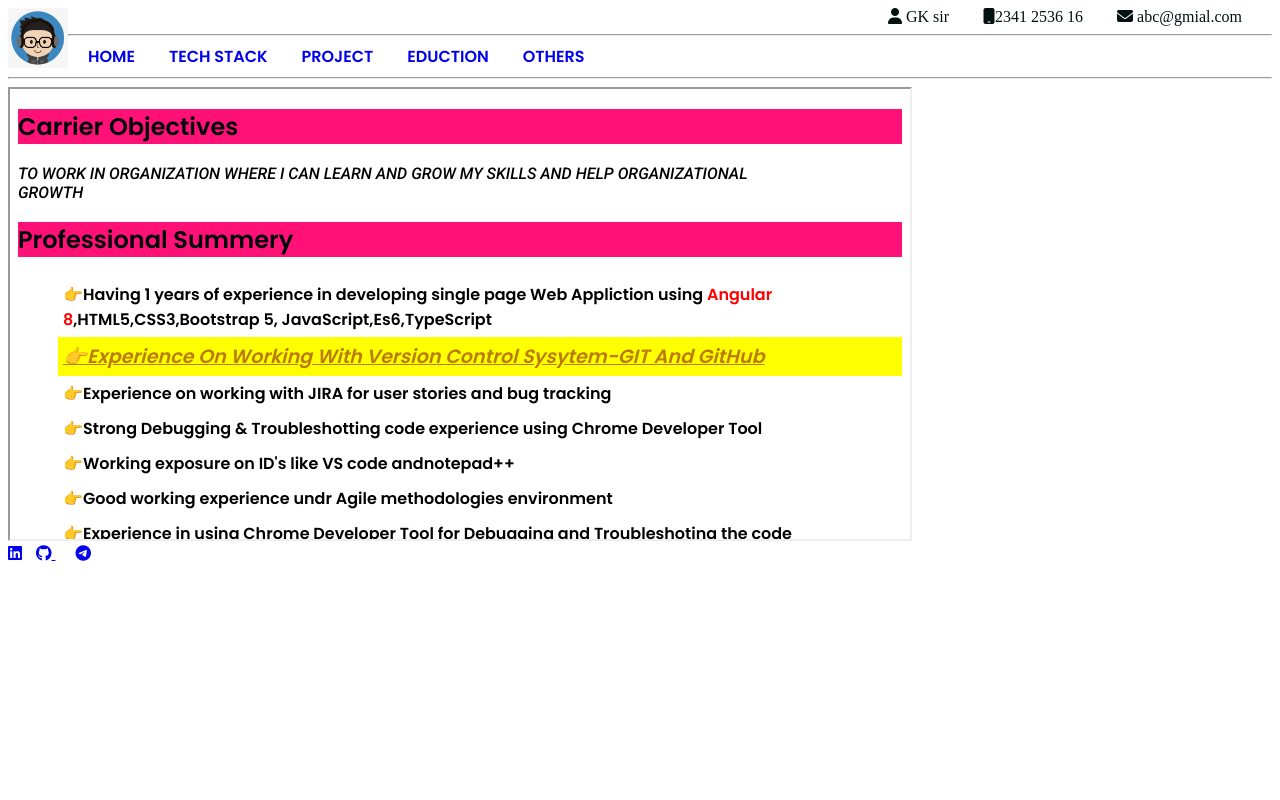
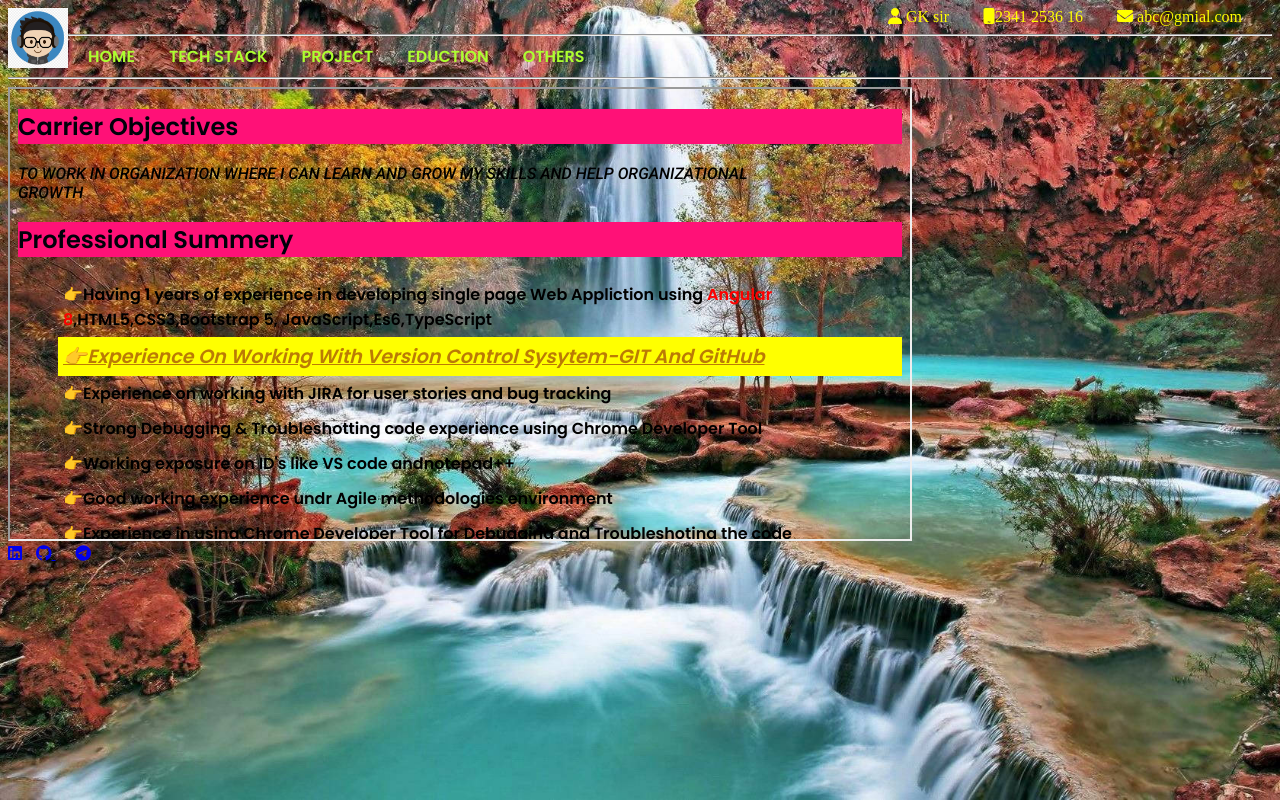
Before and after one commit to malidipa/profile-dipa, a plain HTML site: page index.html in a window 1280 px wide. Drawn offline with Linux system fonts and the light colour scheme.

Commit message:
new pseudo element file
 new pseudo element file

```diff
--- a/home.html
+++ b/home.html
@@ -47,8 +47,10 @@
         }
         ul li::selection{
             list-style-type: none;
-            background-color:pink;
+            background-color:rgb(50, 231, 4);
         }
+
+
     </style>
 </head>
 <body>
--- a/index.html
+++ b/index.html
@@ -16,7 +16,7 @@
             text-decoration: none;
             margin-right: 30px;
             font-family: 'Poppins', sans-serif;
-
+          color: greenyellow;
         }
         #homeLink{
            margin-left: 20px;
@@ -31,7 +31,7 @@
             text-decoration: none;
             margin-right: 30px;
             text-align: right;
-            color: rgb(3, 17, 17);
+            color:yellow;
           }
      header img{
         width: 60px;
@@ -41,7 +41,11 @@
       header{
         text-align: right;
       }
-
+      body{
+            background-image: url(assets/waterfall.png.jpg);
+            background-repeat: no-repeat;
+            background-size: cover;
+        }
     </style>
 </head>
 <body>
```
Also changed, not shown: assets/waterfall.png.jpg (added).
